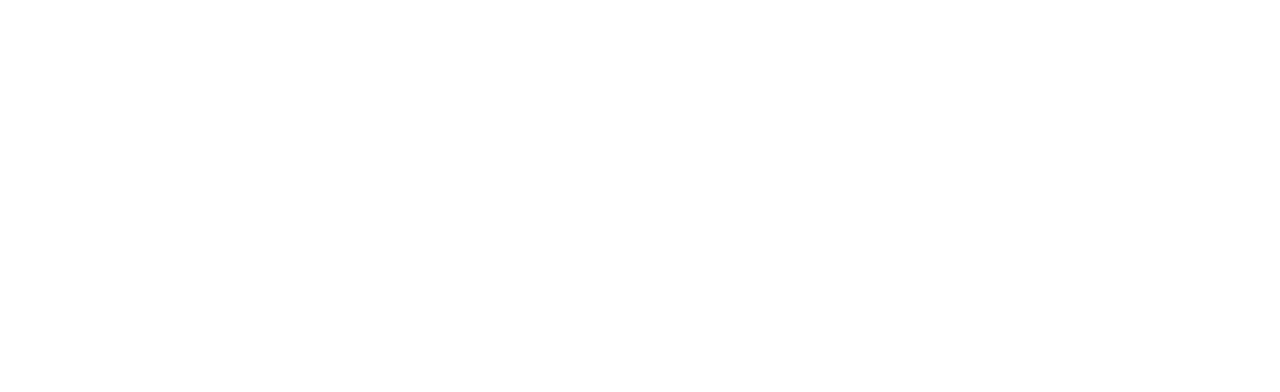
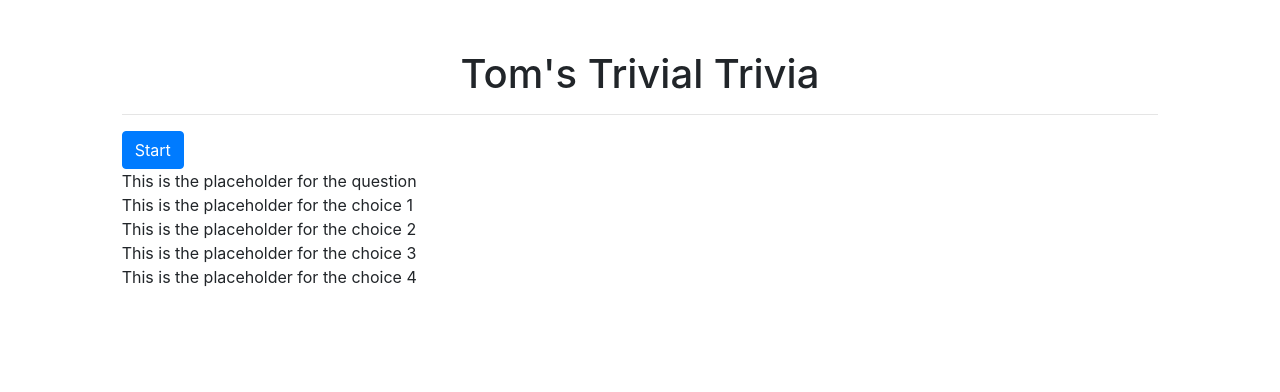
Before and after one commit to tjochelt/TriviaGame, a plain HTML site: page index.html in a window 1280 px wide. Drawn offline with nearby package versions, Linux system fonts and the light colour scheme.

Commit message:
some stuff

```diff
--- a/assets/javascript/app.js
+++ b/assets/javascript/app.js
@@ -0,0 +1,44 @@
+$(document).ready(function() {
+//object with arrays of questions
+var trivia = {
+questionOne: ["This is question one", "this is choice 1", "this is choice 2", "this is choice 3",  "this is choice 4"],
+questionTwo: ["This is question one", "this is choice 1", "this is choice 2", "this is choice 3",  "this is choice 4"],
+questionThree: ["This is question one", "this is choice 1", "this is choice 2", "this is choice 3",  "this is choice 4"],
+questionFour: ["This is question one", "this is choice 1", "this is choice 2", "this is choice 3",  "this is choice 4"],
+}
+//Start button to display first question
+
+// function startQuiz() {
+//     var x = $(".question-bucket");
+//     if (x.style.display === "none") {
+//         x.style.display = "block";
+//     } else {
+//         x.style.display = "none";
+//     }
+// }
+$("#start-button").click(startQuiz(){
+    console.log("hi tom");
+    $(".question-bucket").show();
+    $("#start-button").hide();
+};
+// $("#hide").click(function(){
+//     $("p").hide();
+// });
+
+//Display question 1 with four choices. Starts timer.
+//Set timer for 20 seconds.
+
+//if timer runs out, say time's up and display answer. add one to unanswered total.
+
+//Start shorter timer whilst showing correct answer. move on to next question when shorter timer runs out.
+
+//if if user guesses wrong, say you're wrong and display answer. add one to incorrect total.
+
+//if user guesses correct answer, say you're right. add one to correct total.
+
+//when done with list of questions, show finished screen, total score.
+
+//start over button restarts game
+
+
+}
--- a/index.html
+++ b/index.html
@@ -1,17 +1,67 @@
 <!DOCTYPE html>
 <html lang="en">
+
 <head>
     <meta charset="UTF-8">
     <meta name="viewport" content="width=device-width, initial-scale=1.0">
     <meta http-equiv="X-UA-Compatible" content="ie=edge">
-    <title>Document</title>
+    <title>Tom's Trivia</title>
+    <link rel="stylesheet" href="https://stackpath.bootstrapcdn.com/bootstrap/4.1.3/css/bootstrap.min.css" integrity="sha384-MCw98/SFnGE8fJT3GXwEOngsV7Zt27NXFoaoApmYm81iuXoPkFOJwJ8ERdknLPMO"
+        crossorigin="anonymous">
 </head>
+
 <body>
+    <div class="container-fluid">
+        <div class="row">
+            <div class="col-md-12" style="height:50px"></div>
+        </div>
+        <div class="row">
+            <div class="col-md-1"></div>
+            <div class="col-md-10" style="text-align: center;">
+                <h1>Tom's Trivial Trivia</h1>
+                <hr>
+            </div>
+            <div class="col-md-1"></div>
+        </div>
+        <div class="row">
+            <div class="col-md-1"></div>
+            <div class="col-md-10">
+                <div class="row">
+                    <div class="col-md-12 button">
+                            <button type="button" class="btn btn-primary" id="start-button">Start</button>
+                    </div>
+                </div>
+                <div class="row question-bucket">
+                    <div class="col-md-12" id="question">This is the placeholder for the question</div>
+                </div>
+                <div class="row question-bucket">
+                    <div class="col-md-12" id="choice-1">This is the placeholder for the choice 1</div>
+                </div>
+                <div class="row question-bucket">
+                    <div class="col-md-12" id="choice-2">This is the placeholder for the choice 2</div>
+                </div>
+                <div class="row question-bucket">
+                    <div class="col-md-12" id="choice-3">This is the placeholder for the choice 3</div>
+                </div>
 
-    <script
-    src="https://code.jquery.com/jquery-3.3.1.js"
-    integrity="sha256-2Kok7MbOyxpgUVvAk/HJ2jigOSYS2auK4Pfzbm7uH60="
-    crossorigin="anonymous"></script>
+                <div class="row question-bucket">
+                    <div class="col-md-12" id="choice-3">This is the placeholder for the choice 4</div>
+                </div>
+            </div>
+            <div class="col-md-1"></div>
+        </div>
+        <div class="row">
+            <div class="col-md-12" style="height:50px"> </div>
+        </div>
+        <div class="row">
+            <div class="col-md-12" style="height:50px"> </div>
+        </div>
+    </div>
+
+
+    <script src="https://code.jquery.com/jquery-3.3.1.js" integrity="sha256-2Kok7MbOyxpgUVvAk/HJ2jigOSYS2auK4Pfzbm7uH60="
+        crossorigin="anonymous"></script>
     <script src="./assets/javascript/app.js"></script>
 </body>
+
 </html>
```
